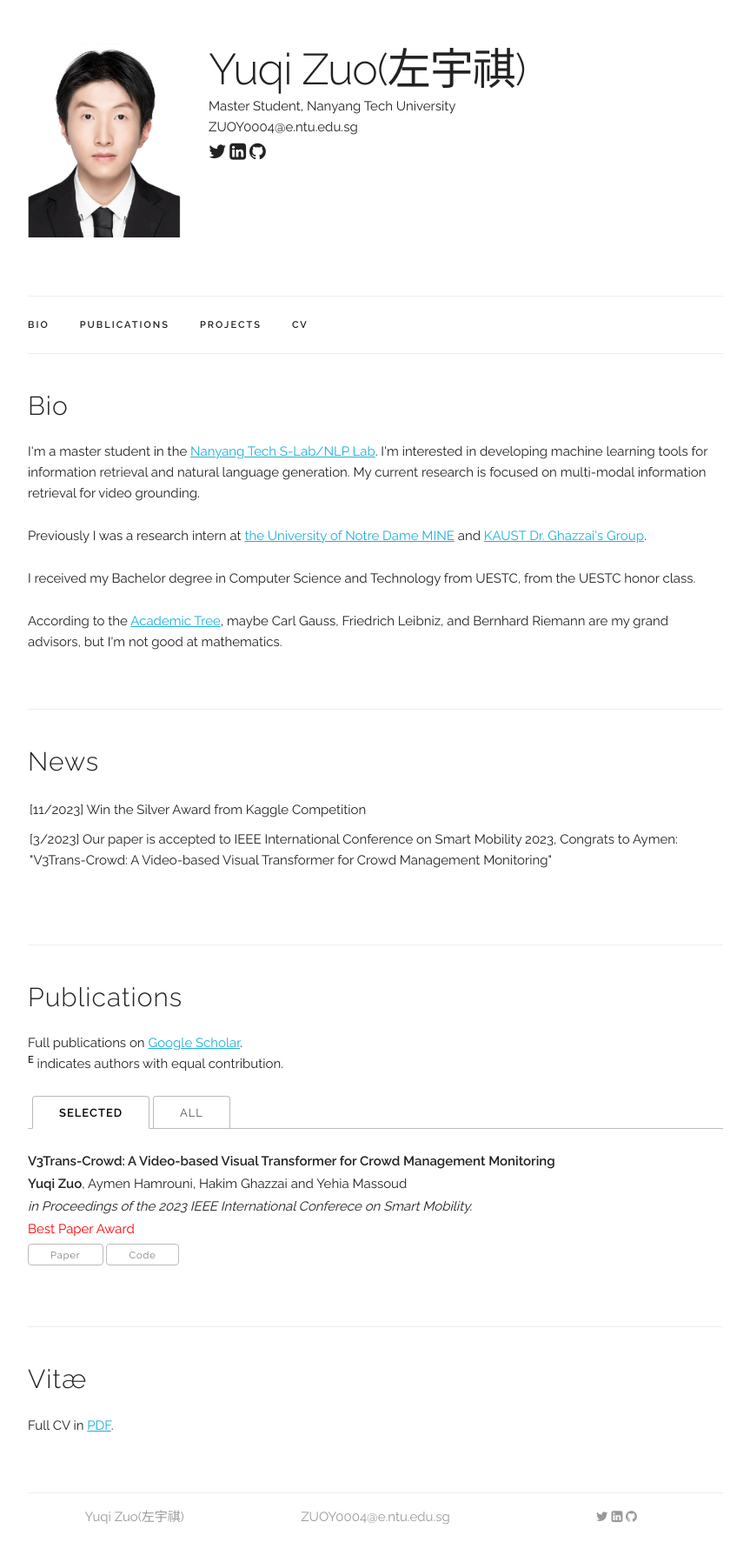
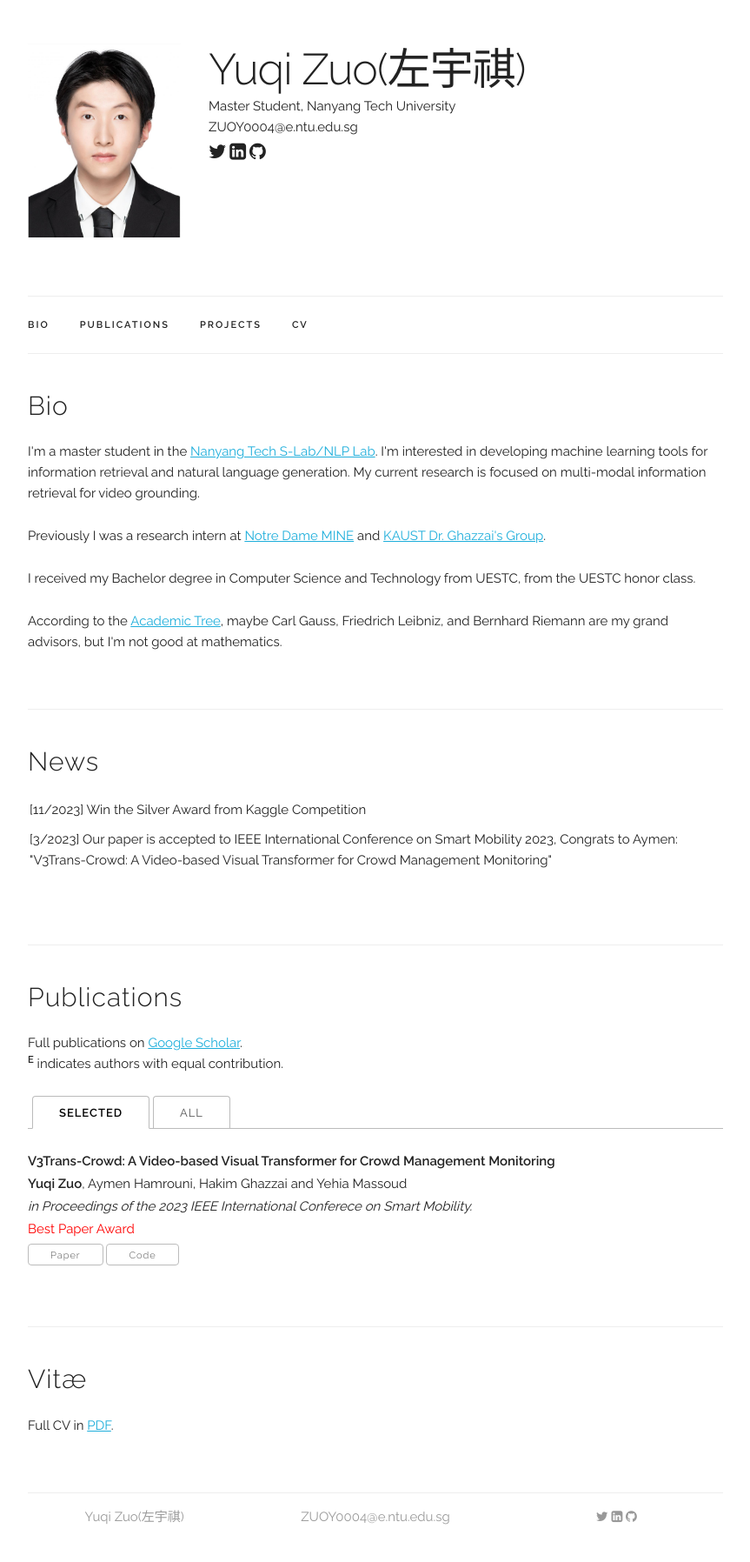
Before and after one commit to zyqdzkd/zyqdzkd.github.io, a Jekyll site: the page built from index.html, in a window 1280 px wide. Shown: the whole page at 87% size, without its empty margins (208-1071 px from the left). Built offline with Jekyll 4.4.1, drawn with Linux system fonts in a browser that asks for light colours.

Commit message:
Update index.html

```diff
--- a/index.html
+++ b/index.html
@@ -8,7 +8,7 @@ title: Personal Webpage
   <p>
   I'm a master student in the <a href="https://www.ntu.edu.sg/s-lab/our-people">Nanyang Tech S-Lab/NLP Lab</a>. I'm interested in developing machine learning tools for information retrieval and natural language generation. My current research is focused on multi-modal information retrieval for video grounding.
   <p>
-  Previously I was a research intern at <a href="https://sites.nd.edu/xiangliang-zhang/people/">the University of Notre Dame MINE</a> and <a href="https://sites.google.com/kaust.edu.sa/hakim-ghazzai">KAUST Dr. Ghazzai's Group</a>.
+  Previously I was a research intern at <a href="https://sites.nd.edu/xiangliang-zhang/people/">Notre Dame MINE</a> and <a href="https://sites.google.com/kaust.edu.sa/hakim-ghazzai">KAUST Dr. Ghazzai's Group</a>.
   <p>
   I received my Bachelor degree in Computer Science and Technology from UESTC, from the UESTC honor class.
   <p>
```
